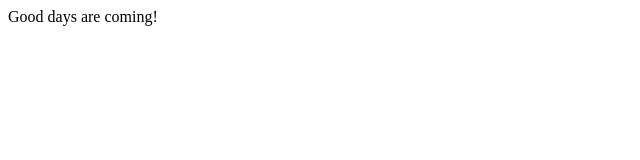
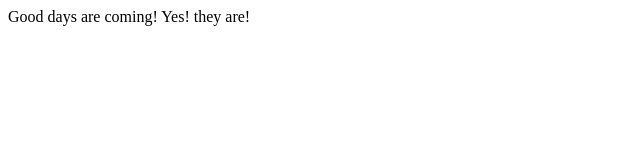
Before and after one commit to jiiiim/abc, a plain HTML site: page SharePointAbc/SharePointAbc/index.html in a window 1280 px wide. Shown: the whole page, without its empty margins (0-640 px from the left). Drawn offline with Linux system fonts and the light colour scheme.

Commit message:
YEs, they are coming!

```diff
--- a/SharePointAbc/SharePointAbc/index.html
+++ b/SharePointAbc/SharePointAbc/index.html
@@ -6,6 +6,6 @@
     <title></title>
 </head>
 <body>
-    Good days are coming!
+    Good days are coming! Yes! they are!
 </body>
 </html>
```
